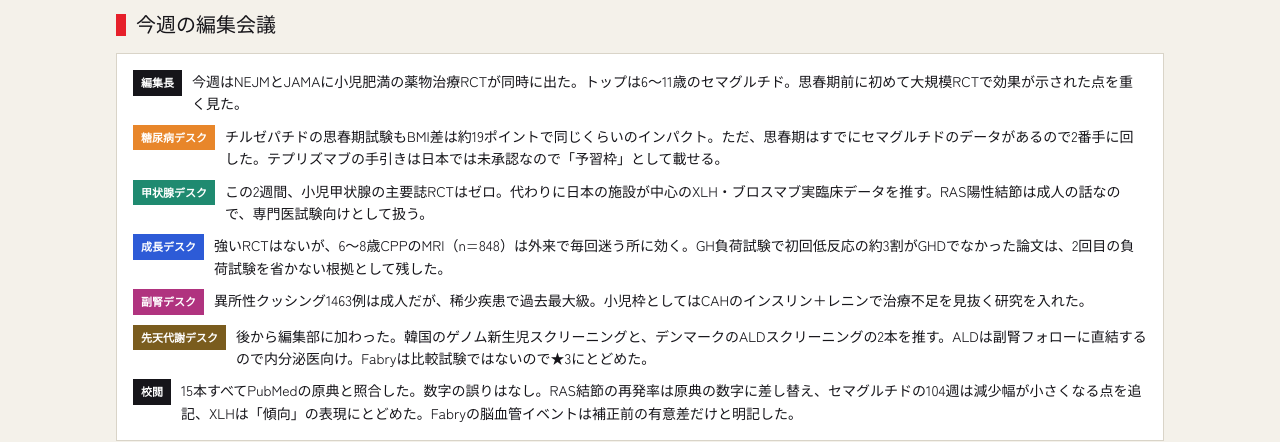
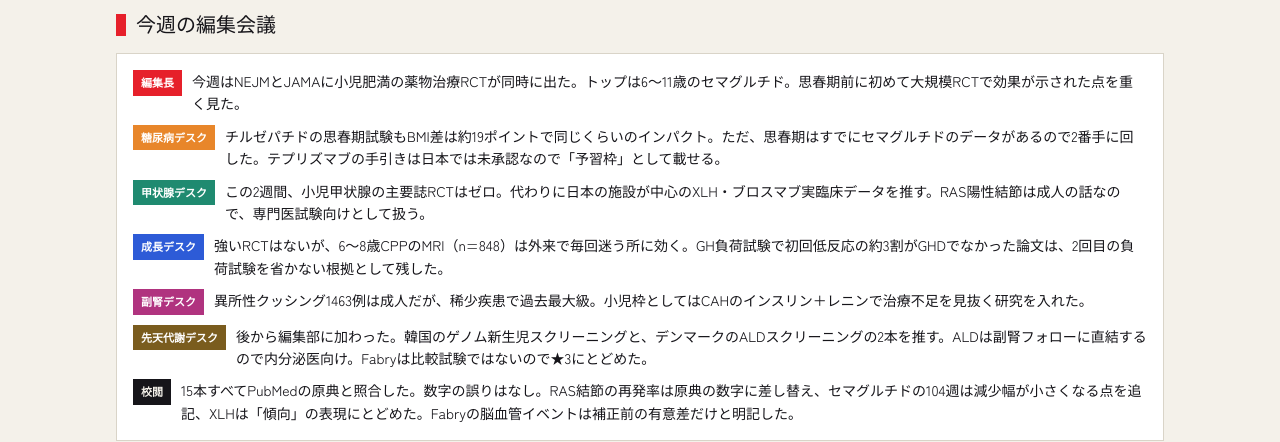
Before and after one commit to 20qolufiofleity14-lab/end-weekly, a plain HTML site: page index.html in a window 1280 px wide. Shown: the part 547-989 px from the top of the page. Drawn offline with Linux system fonts and the light colour scheme; a web font is replaced by a local one.

Commit message:
編集長・校閲のラベルをダークモードでも読めるように
Co-Authored-By: Claude Opus 5.5 <noreply@anthropic.com>
Claude-Session: https://claude.ai/code/session_01JnN3fUhcTDqTEMxD674CCW

```diff
--- a/index.html
+++ b/index.html
@@ -57,6 +57,8 @@ h2.sec::before{content:"";width:10px;height:22px;background:var(--accent);displa
 .line{display:grid;grid-template-columns:auto 1fr;gap:10px;align-items:start}
 .who{font-size:11px;font-weight:900;color:#fff;padding:4px 8px;white-space:nowrap;background:var(--k,var(--ink))}
 .line p{margin:0;font-size:14px}
+.who.chief{background:var(--accent);color:#fff}
+.who.plain{background:var(--ink);color:var(--paper)}
 /* chips + grid */
 .chips{display:flex;gap:8px;flex-wrap:wrap;margin-bottom:14px}
 .chip{border:2px solid var(--ink);background:transparent;color:var(--ink);font:inherit;font-weight:700;font-size:13px;padding:5px 12px;cursor:pointer}
@@ -202,7 +204,7 @@ function renderIssue(I){
    <div class="art">${motif(T.cat,7)}<span class="cat">${cat(T.cat).n}</span>${rmark(tr)}</div>
    <div class="txt"><div class="badges"><span class="badge hot">今週のトップ</span>${badges(T,k)}</div>
    <h3>${esc(T.head)}</h3><p>${esc(T.lead)}</p><div class="stars">${stars(T.score)}</div><div style="font-size:12px;color:var(--muted)">${esc(T.journal)}</div></div></button>`;
-  $('room').innerHTML=(I.room||[]).map(l=>`<div class="line"><span class="who" style="--k:${l.cat?cat(l.cat).k:'var(--ink)'}">${esc(l.who)}</span><p>${esc(l.say)}</p></div>`).join('');
+  $('room').innerHTML=(I.room||[]).map(l=>`<div class="line"><span class="who${l.cat?'':(l.who==='編集長'?' chief':' plain')}" style="${l.cat?'--k:'+cat(l.cat).k:''}">${esc(l.who)}</span><p>${esc(l.say)}</p></div>`).join('');
   const used=[...new Set(A.map(a=>a.cat))];
   $('chips').innerHTML=[['all','すべて'],...used.map(c=>[c,cat(c).n])].map(([c,n])=>`<button class="chip" data-f="${c}" aria-pressed="${c===filt}">${n}</button>`).join('');
   renderGrid();
```
